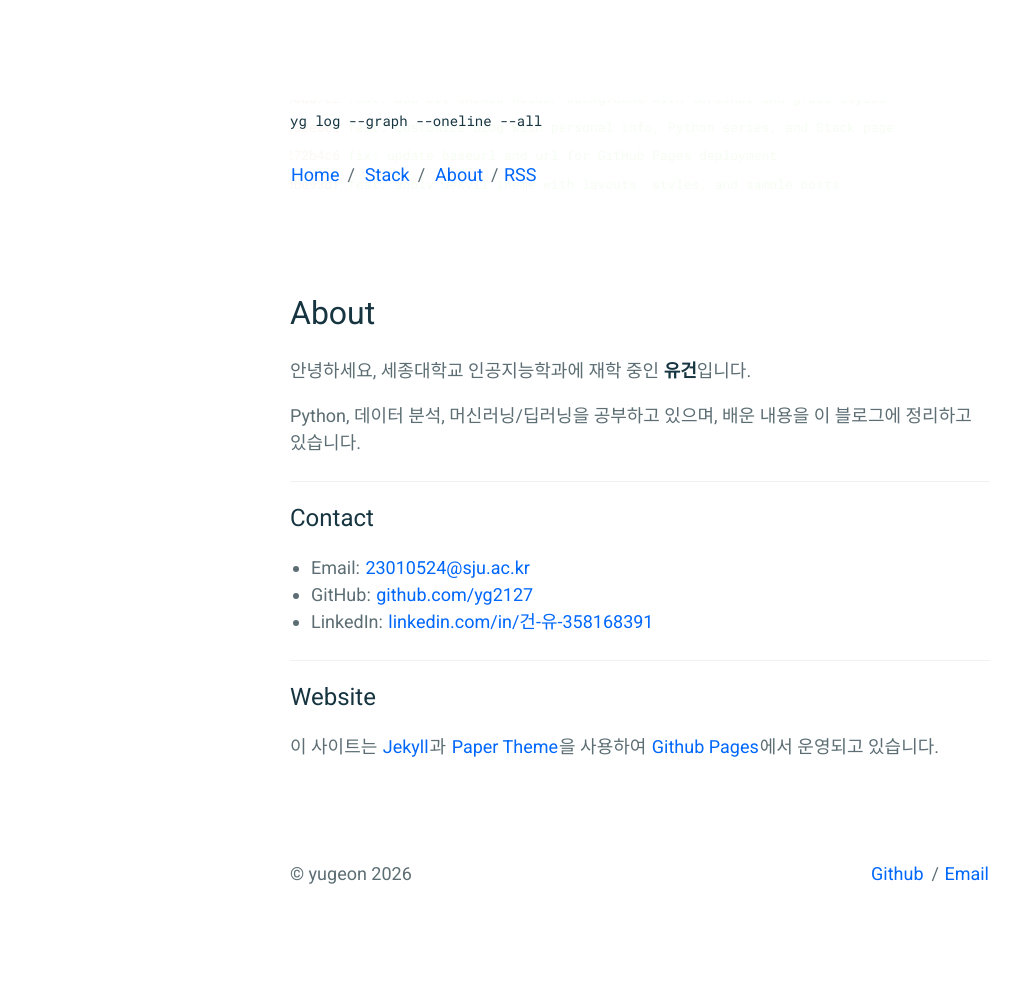
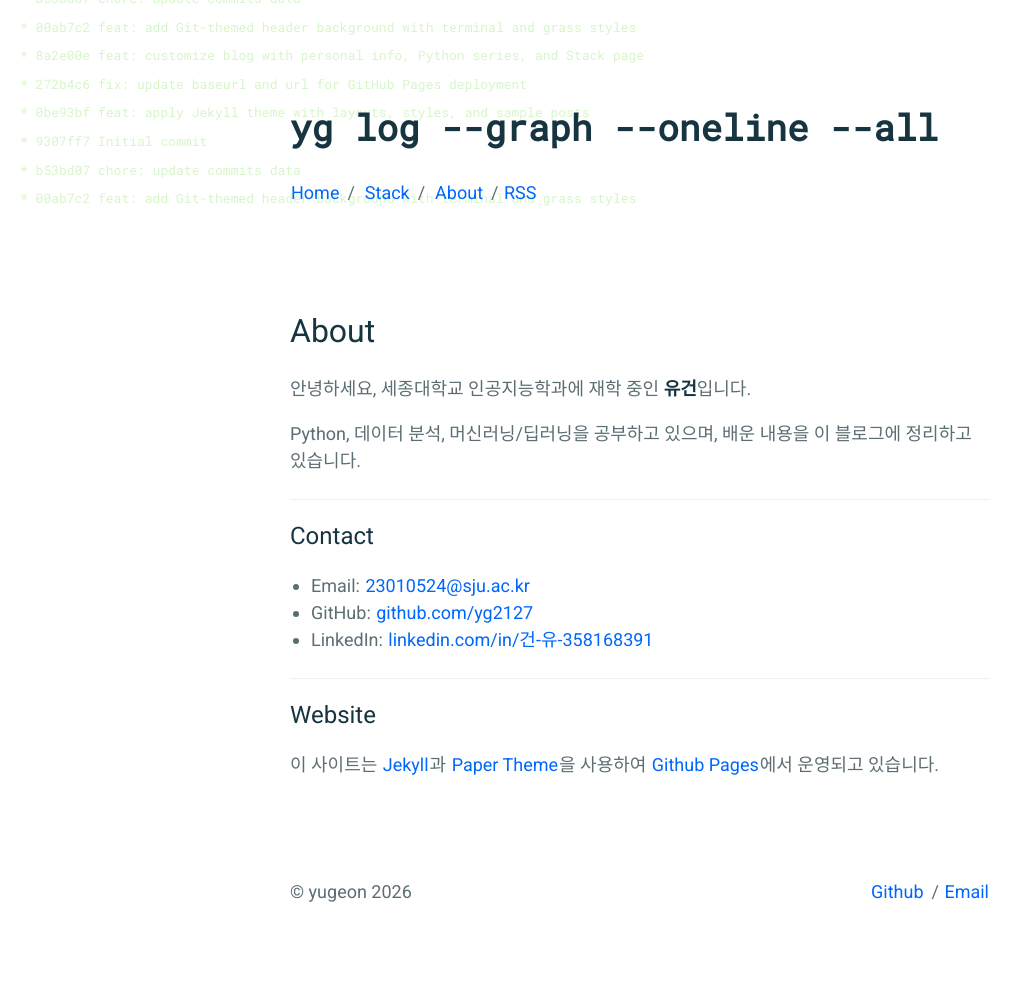
Before and after one commit to yg2127/yg2127.github.io, a Jekyll site: the page built from _pages/about.md, in a window 1280 px wide. Shown: the whole page, without its empty margins (0-1032 px from the left). Built offline with Jekyll 4.4.1, drawn with Linux system fonts in a browser that asks for light colours; some of the changed text lies outside the part shown.

Commit message:
UI update

```diff
--- a/_includes/head.html
+++ b/_includes/head.html
@@ -5,6 +5,7 @@
   <title>{% if page.title %}{{ page.title }} - {% endif %}{{ site.title }}</title>
   <meta name="description" content="{% if page.excerpt %}{{ page.excerpt | strip_html | strip_newlines | truncate: 160 }}{% else %}{{ site.description }}{% endif %}">
   <link href='https://fonts.googleapis.com/css?family=Roboto+Mono|Roboto:300,400,900,400italic' rel='stylesheet' type='text/css'>
+  <link href='https://fonts.googleapis.com/css2?family=Caveat:wght@600;700&display=swap' rel='stylesheet'>
   <link rel="stylesheet" href="{{ "/css/main.css" | prepend: site.baseurl }}">
   <link rel="stylesheet" href="https://cdn.jsdelivr.net/gh/devicons/devicon@latest/devicon.min.css">
   <link rel="canonical" href="{{ page.url | replace:'index.html','' | prepend: site.baseurl | prepend: site.url }}">
--- a/_includes/header.html
+++ b/_includes/header.html
@@ -2,11 +2,10 @@
   {% if site.header_style == "terminal" %}
   <div class="c-header-bg c-header-bg--terminal" aria-hidden="true">
     <div class="c-header-bg__scroll">
-      {% for commit in site.data.commits %}
-      <span class="c-header-bg__line">* <em>{{ commit.hash }}</em> {{ commit.message }}</span>
+      {% for i in (1..3) %}
+      {% for item in site.data.commits %}
+      <span class="c-header-bg__line">{{ item.line }}</span>
       {% endfor %}
-      {% for commit in site.data.commits %}
-      <span class="c-header-bg__line">* <em>{{ commit.hash }}</em> {{ commit.message }}</span>
       {% endfor %}
     </div>
   </div>
--- a/_sass/base/_reset.scss
+++ b/_sass/base/_reset.scss
@@ -24,6 +24,7 @@ html {
 body {
     @include ff--sans-serif(400);
     -webkit-font-smoothing: antialiased;
+    overflow-x: hidden;
 }
 
 article,
--- a/_sass/components/_page.scss
+++ b/_sass/components/_page.scss
@@ -9,7 +9,6 @@
 .c-page__header {
     margin-bottom: 10rem; // 100px
     position: relative;
-    overflow: hidden;
 
     h1 {
         margin-bottom: 2.5rem; // 25px
@@ -17,6 +16,12 @@
         color: $c-base__02;
         position: relative;
         z-index: 1;
+
+        code {
+            @include ff--code;
+            font-weight: 700;
+            font-size: 3.6rem;
+        }
     }
 
     p {
@@ -29,23 +34,23 @@
 /* Header background layer (shared) */
 .c-header-bg {
     position: absolute;
-    top: 0;
-    left: -2rem;
-    right: -2rem;
+    top: -10rem;
+    left: calc(-50vw + 50%);
+    right: calc(-50vw + 50%);
     bottom: 0;
     overflow: hidden;
     pointer-events: none;
     z-index: 0;
 }
 
-/* Terminal git log style */
+/* Terminal style */
 .c-header-bg--terminal {
-    opacity: 0.08;
 
     .c-header-bg__scroll {
         display: flex;
         flex-direction: column;
-        animation: header-scroll-up 40s linear infinite;
+        animation: header-scroll-up 50s linear infinite;
+        padding-left: 2rem;
     }
 
     .c-header-bg__line {
@@ -54,18 +59,13 @@
         @include ff--code;
         font-size: 1.3rem;
         line-height: 2.2;
-        color: $c-accent__green;
-
-        em {
-            font-style: normal;
-            color: #d19a66;
-        }
+        color: rgba($c-accent__green, 0.35);
     }
 }
 
 @keyframes header-scroll-up {
     0% { transform: translateY(0); }
-    100% { transform: translateY(-50%); }
+    100% { transform: translateY(-33.33%); }
 }
 
 /* Grass contribution graph style */
```
Also changed, not shown: other parts of _includes/header.html (+4 -2 lines), _data/commits.json (+8 -15 lines), .github/workflows/update-commits.yml.
